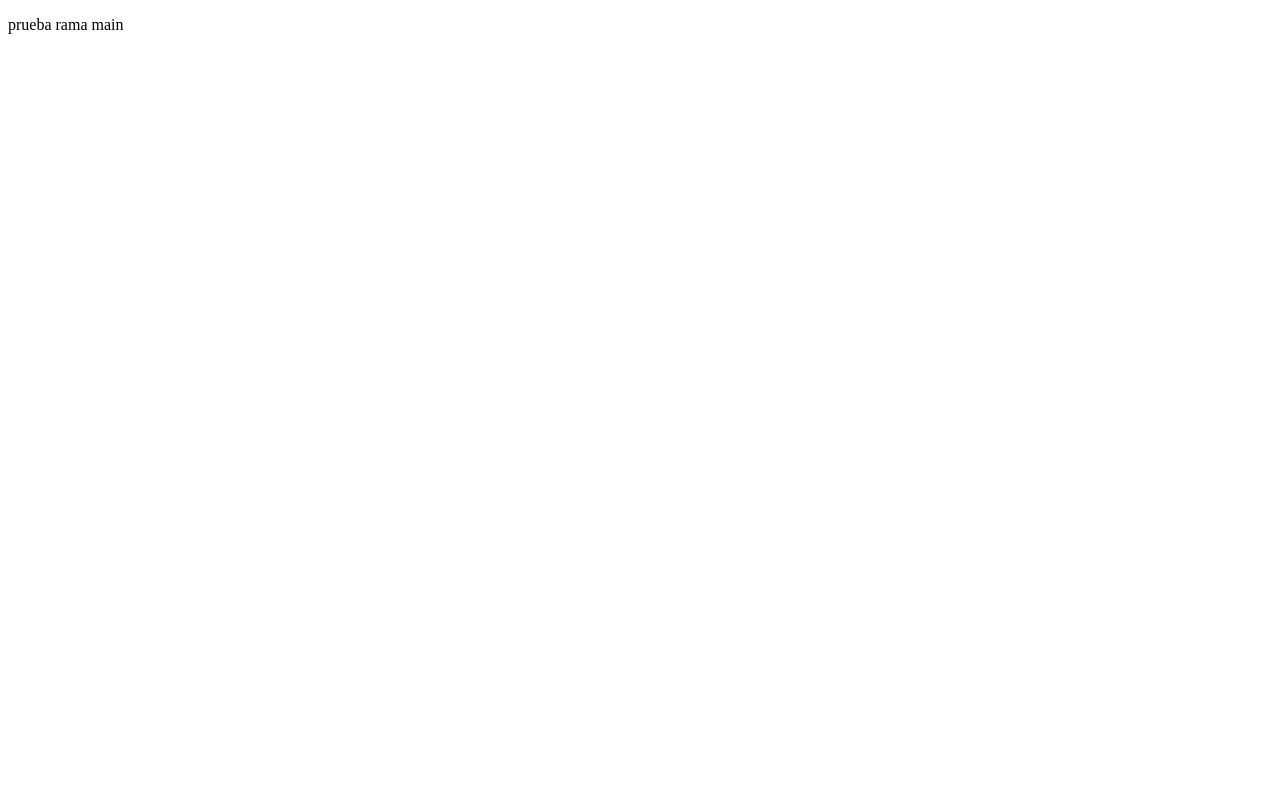
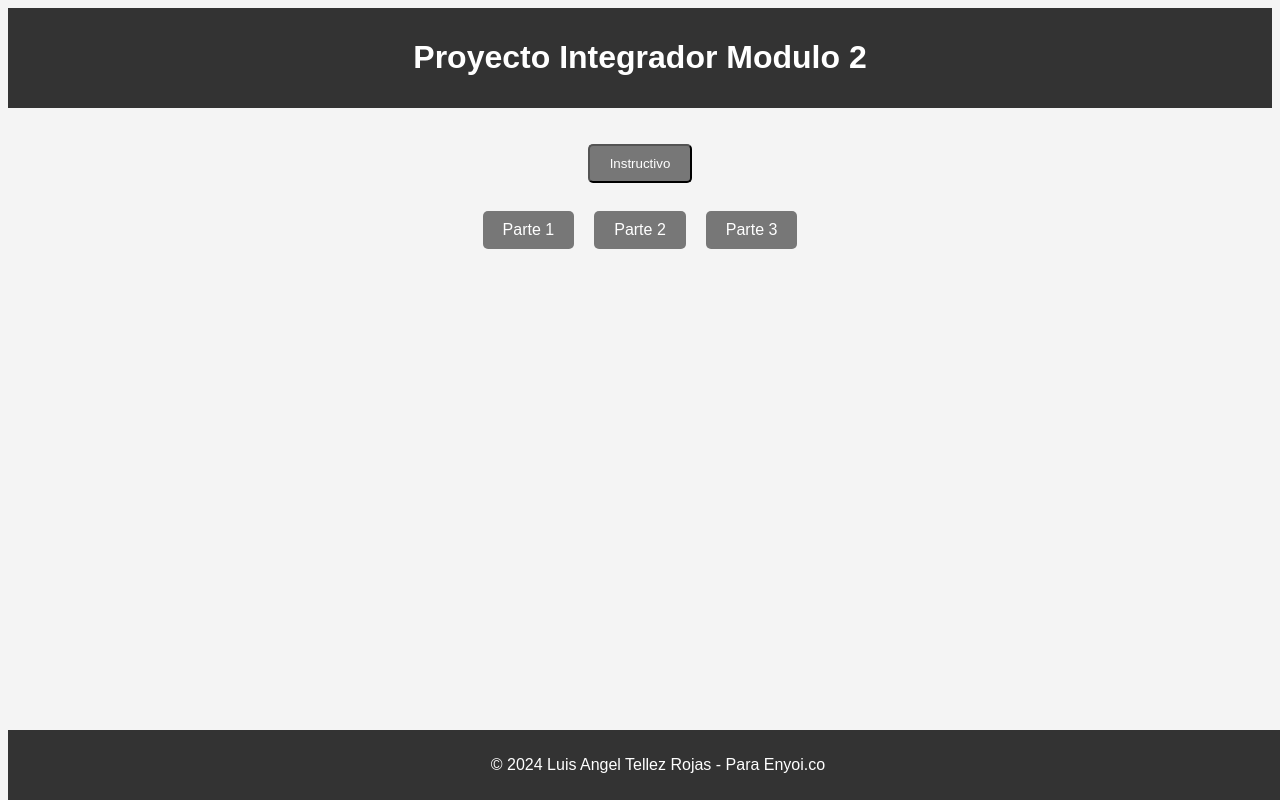
Before and after one commit to legnA-siuL2/PPI_2_Luis_Angel_Tellez, a plain HTML site: page index.html in a window 1280 px wide. Drawn offline with Linux system fonts and the light colour scheme.

Commit message:
creación del menu principal, boton de instructivo y botones parte 1 2 y 3

```diff
--- a/index.html
+++ b/index.html
@@ -1,11 +1,29 @@
 <!DOCTYPE html>
-<html lang="en">
+<html lang="es">
 <head>
     <meta charset="UTF-8">
     <meta name="viewport" content="width=device-width, initial-scale=1.0">
-    <title>Document</title>
+    <title>Proyecto Integrador Modulo 2</title>
+    <link rel="stylesheet" href="styles.css">
 </head>
 <body>
-    <p>prueba rama main</p>
+    <header>
+        <h1>Proyecto Integrador Modulo 2</h1>
+    </header>
+    <br>
+    <br>
+    <main>
+    <a href="/Instructivo PPI 2. Fundamentos Cohorte IX.pdf" target="_blank"> <button>Instructivo</button></a>
+    <br>
+    <br>
+    <nav>
+        <a href="/01 Base de Datos/index.html" target="_blank">Parte 1</a>
+        <a href="#parte2" target="_blank">Parte 2</a>
+        <a href="#parte3" target="_blank">Parte 3</a>
+    </nav>
+    </main>
+    <footer>
+        <p>&copy; 2024 Luis Angel Tellez Rojas - Para Enyoi.co</p>
+    </footer>
 </body>
 </html>
--- /dev/null
+++ b/styles.css
@@ -0,0 +1,62 @@
+body {
+    font-family: Arial, sans-serif;
+    text-align: center;
+    background-color: #f4f4f4;
+}
+
+header {
+    background-color: #333;
+    color: white;
+    padding: 10px;
+}
+
+nav {
+    display: flex;
+    justify-content: center;
+    align-items: center;
+    padding: 10px;
+}
+
+nav a, button {
+    color: white;
+    text-decoration: none;
+    padding: 10px 20px;
+    margin: 0 10px;
+    border-radius: 5px;
+    background-color: #777;
+    cursor: pointer;
+}
+
+.text-btn {
+    font-size: 12px;
+    padding: 0px 10px;
+    margin: 0 0px;
+}
+
+footer {
+    background-color: #333;
+    color: white;
+    padding: 10px;
+    position: fixed;
+    bottom: 0;
+    width: 100%;
+}
+
+ol {
+    text-align: left;
+    list-style: none;
+    counter-reset: section;
+}
+
+li {
+    margin-bottom: 10px;
+}
+
+li:before {
+    content: counter(section) ". ";
+    counter-increment: section;
+    font-weight: bold;
+    display: inline-block;
+    width: 1em;
+    margin-right: 5px;
+}
```
Also changed, not shown: 01 Base de Datos/index.html (added, +25 -0 lines).
